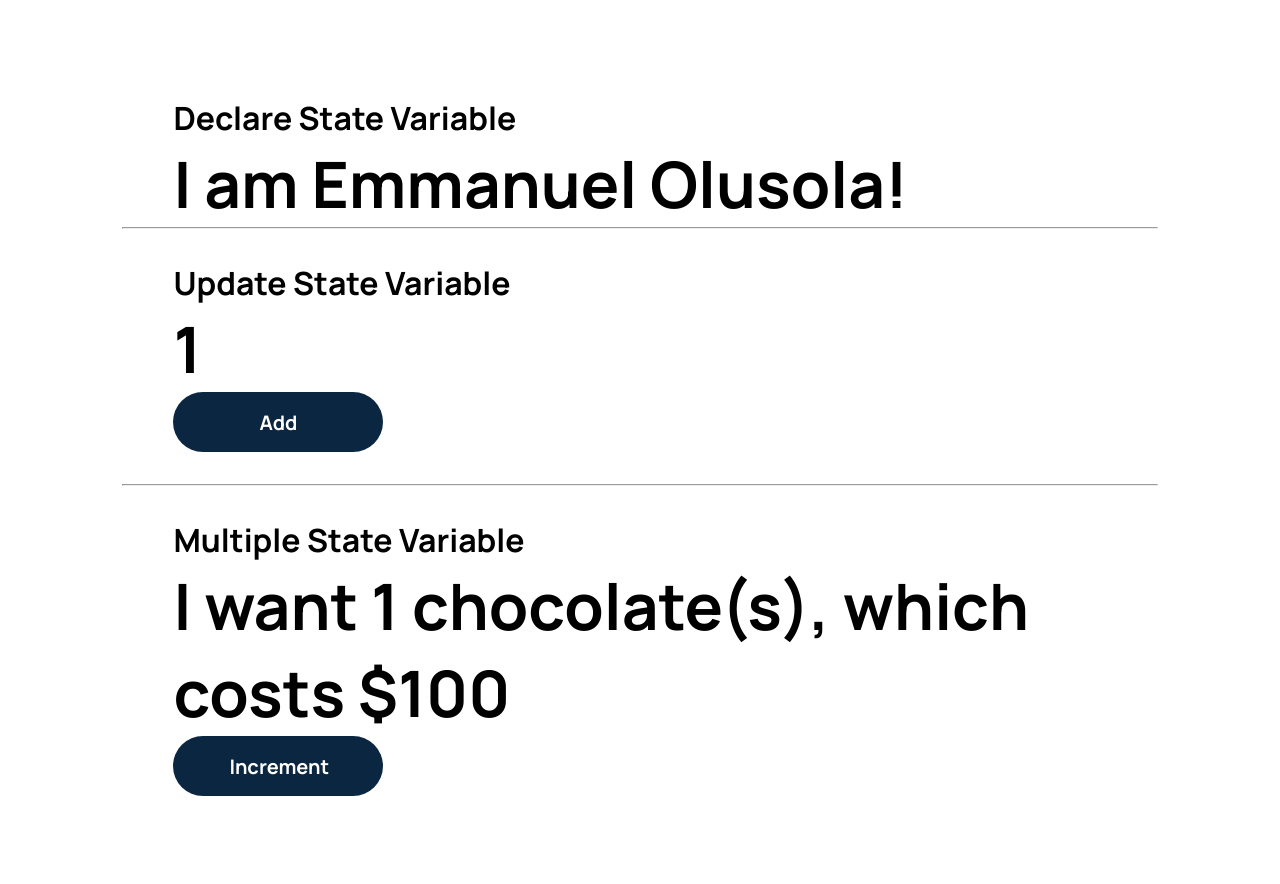
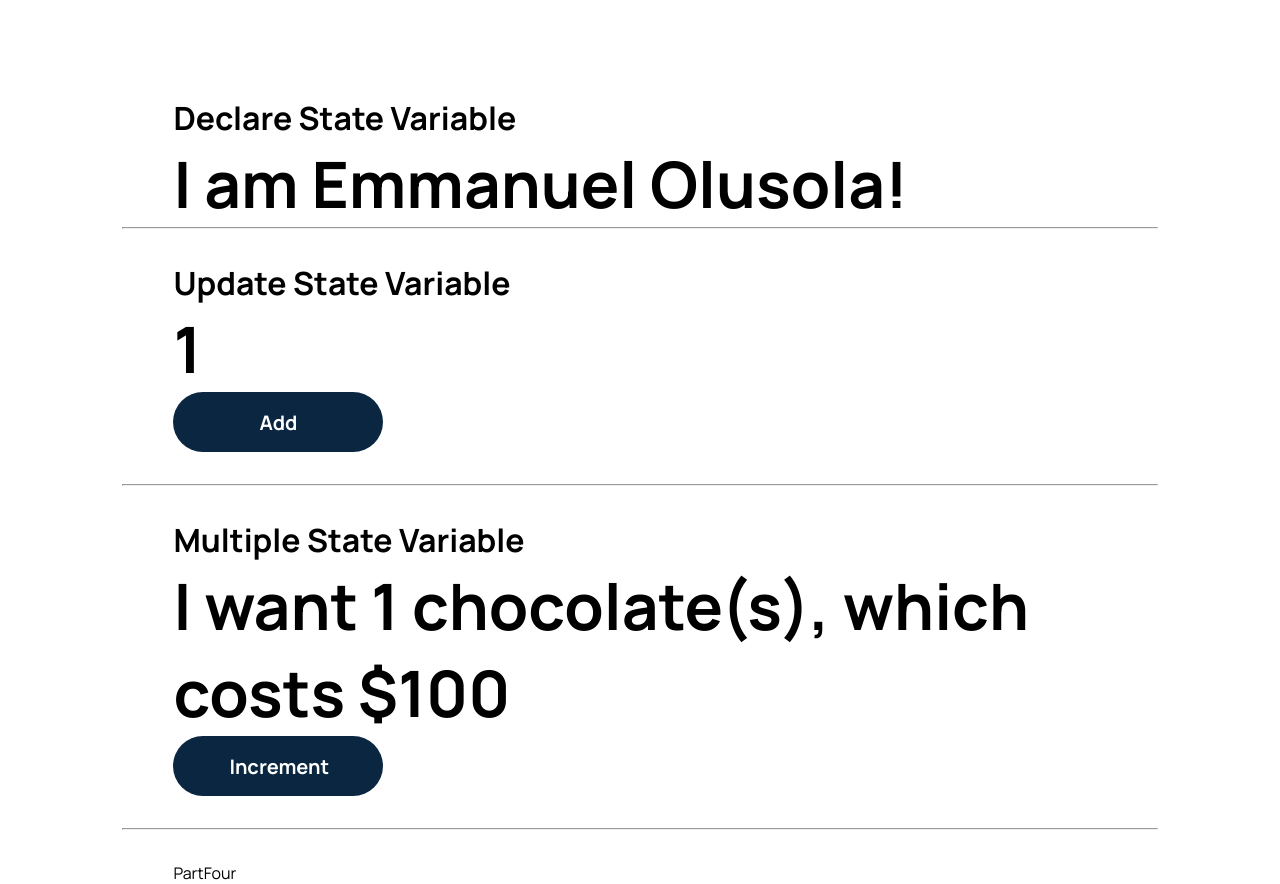
Before and after one commit to emmanuelolusola/learn-react-hooks, a React (Create React App) app: page / in a window 1280 px wide. Before the commit the page ends 828 px from the top, so only its background shows below. Built offline with nearby package versions, Linux system fonts and the light colour scheme.

Commit message:
object state variable

```diff
--- a/src/App.js
+++ b/src/App.js
@@ -4,6 +4,7 @@ import "./App.css";
 import PartOne from "./components/1/PartOne";
 import PartTwo from "./components/2/PartTwo";
 import PartThree from "./components/3/PartThree";
+import PartFour from "./components/4/PartFour";
 
 const App = () => {
   return (
@@ -13,6 +14,8 @@ const App = () => {
       <PartTwo />
       <hr />
       <PartThree />
+      <hr />
+      <PartFour />
     </div>
   );
 };
--- /dev/null
+++ b/src/components/4/PartFour.js
@@ -0,0 +1,9 @@
+import React from "react";
+
+import "./partFour.css";
+
+const PartFour = () => {
+  return <div>PartFour</div>;
+};
+
+export default PartFour;
```
Also changed, not shown: src/components/4/partFour.css (added).
